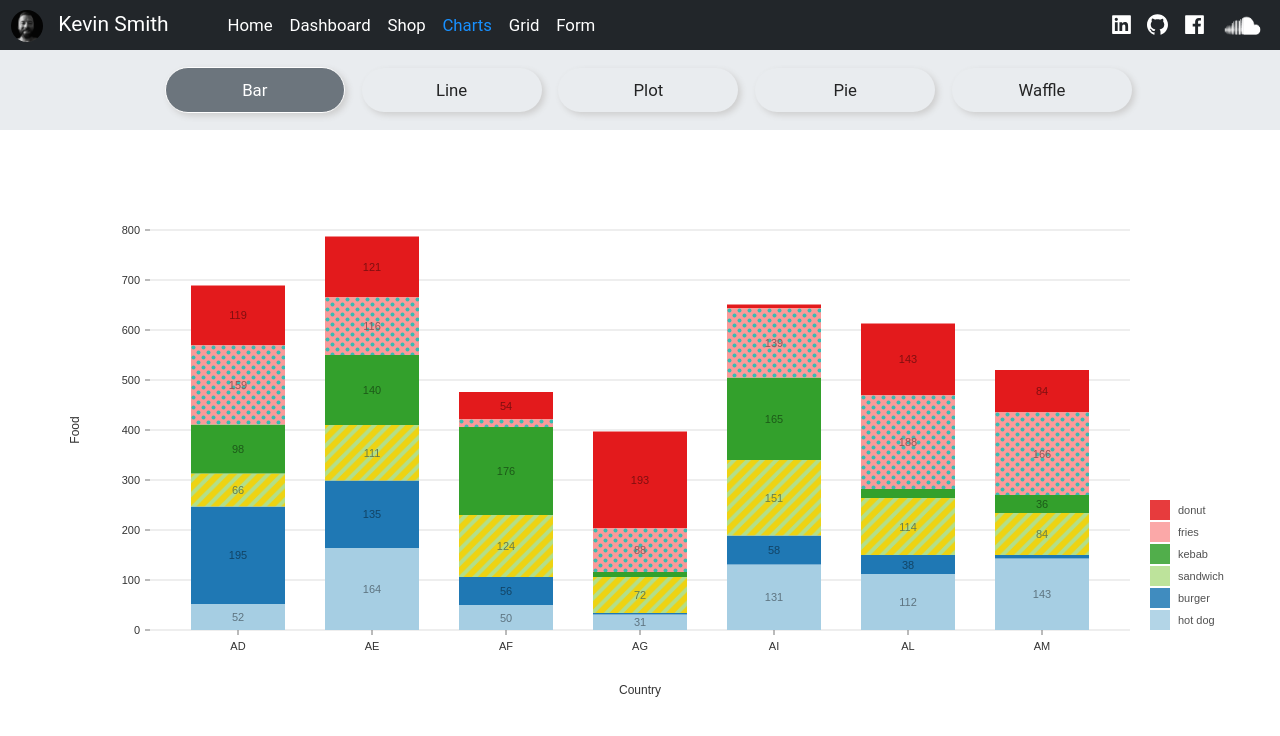
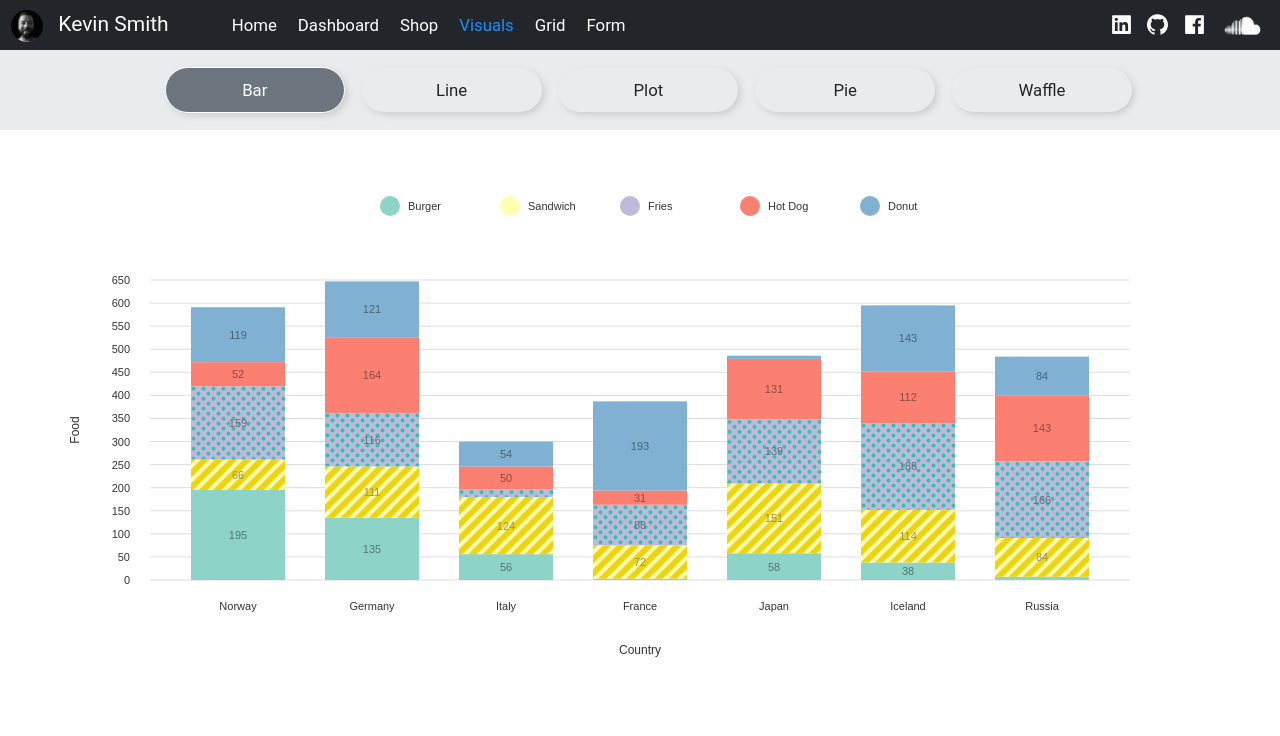
Before and after one commit to ksmith0813/portfolio, a React (Create React App) app: page /charts in a window 1280 px wide. Shown: the top 736 px of the page. Built offline with nearby package versions, Linux system fonts and the light colour scheme.

Commit message:
fixed up chart colors, margin, ticksize, legends to be more aligned

```diff
--- a/src/components/_siteWide/charts/nivoBar.jsx
+++ b/src/components/_siteWide/charts/nivoBar.jsx
@@ -4,14 +4,14 @@ import { ResponsiveBar } from '@nivo/bar'
 export const NivoBar = () => (
   <ResponsiveBar
     data={data}
-    keys={['hot dog', 'burger', 'sandwich', 'kebab', 'fries', 'donut']}
+    keys={['Burger', 'Sandwich', 'Fries', 'Hot Dog', 'Donut']}
     indexBy='country'
-    margin={{ top: 100, right: 150, bottom: 100, left: 150 }}
+    margin={{ top: 150, right: 150, bottom: 150, left: 150 }}
     padding={0.3}
     valueScale={{ type: 'linear' }}
     indexScale={{ type: 'band', round: true }}
     valueFormat={{ format: '', enabled: false }}
-    colors={{ scheme: 'paired' }}
+    colors={{ scheme: 'set3' }}
     defs={[
       {
         id: 'dots',
@@ -35,13 +35,13 @@ export const NivoBar = () => (
     fill={[
       {
         match: {
-          id: 'fries',
+          id: 'Fries',
         },
         id: 'dots',
       },
       {
         match: {
-          id: 'sandwich',
+          id: 'Sandwich',
         },
         id: 'lines',
       },
@@ -50,16 +50,16 @@ export const NivoBar = () => (
     axisTop={null}
     axisRight={null}
     axisBottom={{
-      tickSize: 5,
-      tickPadding: 5,
+      tickSize: 0,
+      tickPadding: 20,
       tickRotation: 0,
       legend: 'Country',
       legendPosition: 'middle',
-      legendOffset: 60,
+      legendOffset: 70,
     }}
     axisLeft={{
-      tickSize: 5,
-      tickPadding: 5,
+      tickSize: 0,
+      tickPadding: 20,
       tickRotation: 0,
       legend: 'Food',
       legendPosition: 'middle',
@@ -71,17 +71,17 @@ export const NivoBar = () => (
     legends={[
       {
         dataFrom: 'keys',
-        anchor: 'bottom-right',
-        direction: 'column',
+        anchor: 'top',
+        direction: 'row',
         justify: false,
-        translateX: 120,
-        translateY: 0,
-        itemsSpacing: 2,
+        translateX: 30,
+        translateY: -80,
         itemWidth: 100,
-        itemHeight: 20,
+        itemHeight: 12,
+        itemsSpacing: 20,
         itemDirection: 'left-to-right',
-        itemOpacity: 0.85,
         symbolSize: 20,
+        symbolShape: 'circle',
         effects: [
           {
             on: 'hover',
@@ -97,108 +97,94 @@ export const NivoBar = () => (
 
 const data = [
   {
-    country: 'AD',
-    'hot dog': 52,
+    country: 'Norway',
+    'Hot Dog': 52,
     'hot dogColor': 'hsl(105, 70%, 50%)',
-    burger: 195,
-    burgerColor: 'hsl(66, 70%, 50%)',
-    sandwich: 66,
-    sandwichColor: 'hsl(14, 70%, 50%)',
-    kebab: 98,
-    kebabColor: 'hsl(314, 70%, 50%)',
-    fries: 159,
-    friesColor: 'hsl(318, 70%, 50%)',
-    donut: 119,
-    donutColor: 'hsl(344, 70%, 50%)',
+    Burger: 195,
+    BurgerColor: 'hsl(66, 70%, 50%)',
+    Sandwich: 66,
+    SandwichColor: 'hsl(14, 70%, 50%)',
+    Fries: 159,
+    FriesColor: 'hsl(318, 70%, 50%)',
+    Donut: 119,
+    DonutColor: 'hsl(344, 70%, 50%)',
   },
   {
-    country: 'AE',
-    'hot dog': 164,
-    'hot dogColor': 'hsl(335, 70%, 50%)',
-    burger: 135,
-    burgerColor: 'hsl(181, 70%, 50%)',
-    sandwich: 111,
-    sandwichColor: 'hsl(247, 70%, 50%)',
-    kebab: 140,
-    kebabColor: 'hsl(115, 70%, 50%)',
-    fries: 116,
-    friesColor: 'hsl(284, 70%, 50%)',
-    donut: 121,
-    donutColor: 'hsl(276, 70%, 50%)',
+    country: 'Germany',
+    'Hot Dog': 164,
+    'Hot DogColor': 'hsl(335, 70%, 50%)',
+    Burger: 135,
+    BurgerColor: 'hsl(181, 70%, 50%)',
+    Sandwich: 111,
+    SandwichColor: 'hsl(247, 70%, 50%)',
+    Fries: 116,
+    FriesColor: 'hsl(284, 70%, 50%)',
+    Donut: 121,
+    DonutColor: 'hsl(276, 70%, 50%)',
   },
   {
-    country: 'AF',
-    'hot dog': 50,
-    'hot dogColor': 'hsl(122, 70%, 50%)',
-    burger: 56,
-    burgerColor: 'hsl(3, 70%, 50%)',
-    sandwich: 124,
-    sandwichColor: 'hsl(31, 70%, 50%)',
-    kebab: 176,
-    kebabColor: 'hsl(172, 70%, 50%)',
-    fries: 16,
-    friesColor: 'hsl(258, 70%, 50%)',
-    donut: 54,
-    donutColor: 'hsl(313, 70%, 50%)',
+    country: 'Italy',
+    'Hot Dog': 50,
+    'Hot DogColor': 'hsl(122, 70%, 50%)',
+    Burger: 56,
+    BurgerColor: 'hsl(3, 70%, 50%)',
+    Sandwich: 124,
+    SandwichColor: 'hsl(31, 70%, 50%)',
+    Fries: 16,
+    FriesColor: 'hsl(258, 70%, 50%)',
+    Donut: 54,
+    DonutColor: 'hsl(313, 70%, 50%)',
   },
   {
-    country: 'AG',
-    'hot dog': 31,
-    'hot dogColor': 'hsl(187, 70%, 50%)',
-    burger: 3,
-    burgerColor: 'hsl(261, 70%, 50%)',
-    sandwich: 72,
-    sandwichColor: 'hsl(149, 70%, 50%)',
-    kebab: 10,
-    kebabColor: 'hsl(37, 70%, 50%)',
-    fries: 88,
-    friesColor: 'hsl(18, 70%, 50%)',
-    donut: 193,
-    donutColor: 'hsl(258, 70%, 50%)',
+    country: 'France',
+    'Hot Dog': 31,
+    'Hot DogColor': 'hsl(187, 70%, 50%)',
+    Burger: 3,
+    BurgerColor: 'hsl(261, 70%, 50%)',
+    Sandwich: 72,
+    SandwichColor: 'hsl(149, 70%, 50%)',
+    Fries: 88,
+    FriesColor: 'hsl(18, 70%, 50%)',
+    Donut: 193,
+    DonutColor: 'hsl(258, 70%, 50%)',
   },
   {
-    country: 'AI',
-    'hot dog': 131,
-    'hot dogColor': 'hsl(252, 70%, 50%)',
-    burger: 58,
-    burgerColor: 'hsl(149, 70%, 50%)',
-    sandwich: 151,
-    sandwichColor: 'hsl(113, 70%, 50%)',
-    kebab: 165,
-    kebabColor: 'hsl(289, 70%, 50%)',
-    fries: 139,
-    friesColor: 'hsl(24, 70%, 50%)',
-    donut: 7,
-    donutColor: 'hsl(58, 70%, 50%)',
+    country: 'Japan',
+    'Hot Dog': 131,
+    'Hot DogColor': 'hsl(252, 70%, 50%)',
+    Burger: 58,
+    BurgerColor: 'hsl(149, 70%, 50%)',
+    Sandwich: 151,
+    SandwichColor: 'hsl(113, 70%, 50%)',
+    Fries: 139,
+    FriesColor: 'hsl(24, 70%, 50%)',
+    Donut: 7,
+    DonutColor: 'hsl(58, 70%, 50%)',
   },
   {
-    country: 'AL',
-    'hot dog': 112,
-    'hot dogColor': 'hsl(47, 70%, 50%)',
-    burger: 38,
-    burgerColor: 'hsl(330, 70%, 50%)',
-    sandwich: 114,
-    sandwichColor: 'hsl(56, 70%, 50%)',
-    kebab: 18,
-    kebabColor: 'hsl(109, 70%, 50%)',
-    fries: 188,
-    friesColor: 'hsl(88, 70%, 50%)',
-    donut: 143,
-    donutColor: 'hsl(331, 70%, 50%)',
+    country: 'Iceland',
+    'Hot Dog': 112,
+    'Hot DogColor': 'hsl(47, 70%, 50%)',
+    Burger: 38,
+    BurgerColor: 'hsl(330, 70%, 50%)',
+    Sandwich: 114,
+    SandwichColor: 'hsl(56, 70%, 50%)',
+    Fries: 188,
+    FriesColor: 'hsl(88, 70%, 50%)',
+    Donut: 143,
+    DonutColor: 'hsl(331, 70%, 50%)',
   },
   {
-    country: 'AM',
-    'hot dog': 143,
-    'hot dogColor': 'hsl(350, 70%, 50%)',
-    burger: 7,
-    burgerColor: 'hsl(325, 70%, 50%)',
-    sandwich: 84,
-    sandwichColor: 'hsl(239, 70%, 50%)',
-    kebab: 36,
-    kebabColor: 'hsl(39, 70%, 50%)',
-    fries: 166,
-    friesColor: 'hsl(322, 70%, 50%)',
-    donut: 84,
-    donutColor: 'hsl(57, 70%, 50%)',
+    country: 'Russia',
+    'Hot Dog': 143,
+    'Hot DogColor': 'hsl(350, 70%, 50%)',
+    Burger: 7,
+    BurgerColor: 'hsl(325, 70%, 50%)',
+    Sandwich: 84,
+    SandwichColor: 'hsl(239, 70%, 50%)',
+    Fries: 166,
+    FriesColor: 'hsl(322, 70%, 50%)',
+    Donut: 84,
+    DonutColor: 'hsl(57, 70%, 50%)',
   },
 ]
--- a/src/components/_siteWide/charts/nivoPlot.jsx
+++ b/src/components/_siteWide/charts/nivoPlot.jsx
@@ -4,7 +4,7 @@ import { ResponsiveScatterPlot } from '@nivo/scatterplot'
 export const NivoPlot = () => (
   <ResponsiveScatterPlot
     data={data}
-    margin={{ top: 100, right: 150, bottom: 100, left: 150 }}
+    margin={{ top: 150, right: 150, bottom: 150, left: 150 }}
     xScale={{ type: 'linear', min: 0, max: 'auto' }}
     xFormat={(e) => {
       return e + ' kg'
@@ -36,16 +36,16 @@ export const NivoPlot = () => (
     }}
     legends={[
       {
-        anchor: 'bottom-right',
-        direction: 'column',
+        anchor: 'top',
+        direction: 'row',
         justify: false,
-        translateX: 130,
-        translateY: 0,
+        translateX: 30,
+        translateY: -80,
         itemWidth: 100,
         itemHeight: 12,
-        itemsSpacing: 5,
+        itemsSpacing: 10,
         itemDirection: 'left-to-right',
-        symbolSize: 12,
+        symbolSize: 20,
         symbolShape: 'circle',
         effects: [
           {
@@ -62,7 +62,7 @@ export const NivoPlot = () => (
 
 const data = [
   {
-    id: 'Group A',
+    id: 'Dogs',
     data: [
       {
         x: 71,
@@ -267,7 +267,7 @@ const data = [
     ],
   },
   {
-    id: 'Group B',
+    id: 'Cats',
     data: [
       {
         x: 98,
@@ -472,7 +472,7 @@ const data = [
     ],
   },
   {
-    id: 'Group C',
+    id: 'Birds',
     data: [
       {
         x: 23,
@@ -677,7 +677,7 @@ const data = [
     ],
   },
   {
-    id: 'Group D',
+    id: 'Fish',
     data: [
       {
         x: 40,
@@ -882,7 +882,7 @@ const data = [
     ],
   },
   {
-    id: 'Group E',
+    id: 'Reptiles',
     data: [
       {
         x: 30,
--- a/src/components/_siteWide/charts/nivoWaffle.jsx
+++ b/src/components/_siteWide/charts/nivoWaffle.jsx
@@ -7,8 +7,8 @@ export const NivoWaffle = () => (
     total={100}
     rows={18}
     columns={14}
-    margin={{ top: 130, right: 100, bottom: 100, left: 100 }}
-    colors={{ scheme: 'paired' }}
+    margin={{ top: 120, right: 150, bottom: 150, left: 150 }}
+    colors={{ scheme: 'set3' }}
     borderColor={{ from: 'color', modifiers: [['darker', 0.3]] }}
     animate
     motionStiffness={90}
@@ -20,13 +20,14 @@ export const NivoWaffle = () => (
         justify: false,
         translateX: 30,
         translateY: -50,
-        itemsSpacing: 0,
+        itemsSpacing: 10,
         itemWidth: 100,
-        itemHeight: 0,
+        itemHeight: 12,
         itemDirection: 'left-to-right',
         itemOpacity: 1,
         itemTextColor: '#777',
         symbolSize: 20,
+        symbolShape: 'circle',
         effects: [
           {
             on: 'hover',
@@ -43,18 +44,28 @@ export const NivoWaffle = () => (
 
 const data = [
   {
-    id: 'Birds',
-    label: 'Birds',
-    value: 15,
-  },
-  {
     id: 'Dogs',
     label: 'Dogs',
-    value: 60,
+    value: 40,
   },
   {
     id: 'Cats',
     label: 'Cats',
     value: 25,
   },
+  {
+    id: 'Birds',
+    label: 'Birds',
+    value: 10,
+  },
+  {
+    id: 'Fish',
+    label: 'Fish',
+    value: 15,
+  },
+  {
+    id: 'Reptiles',
+    label: 'Reptiles',
+    value: 10,
+  },
 ]
--- a/src/components/navigation/navigation.jsx
+++ b/src/components/navigation/navigation.jsx
@@ -57,7 +57,7 @@ export const Navigation = () => {
           <SiteLink page='home' title='Home' />
           <SiteLink page='dashboard' title='Dashboard' />
           <SiteLink page='shop' title='Shop' />
-          <SiteLink page='charts' title='Charts' />
+          <SiteLink page='charts' title='Visuals' />
           <SiteLink page='grid' title='Grid' />
           <SiteLink page='form' title='Form' />
         </div>
--- a/src/index.scss
+++ b/src/index.scss
@@ -60,7 +60,7 @@ body {
   height: calc(100vh - 50px);
 }
 .site-link {
-  margin-left: 1em;
+  margin-left: 1.25em;
   font-size: 0.8em;
   color: #ffffff;
     &.active {
@@ -162,17 +162,6 @@ body {
   text-align: center !important;
 }
 
-@media screen and (min-height: 900px) {
-}
-@media screen and (max-height: 900px) {
-}
-
-@media only screen and (max-width: 1024px) {
-}
-
-@media only screen and (max-width: 1400px) {
-}
-
 @media only screen and (max-width: 1440px) {
   body {
     font-size: 10px;
@@ -184,9 +173,3 @@ body {
     font-size: 11px;
   }
 }
-
-@media only screen and (min-width: 1900px) {
-}
-
-@media only screen and (min-width: 2500px) {
-}
```
Also changed, not shown: src/components/_siteWide/charts/nivoLine.jsx (+69 -111 lines), src/components/_siteWide/charts/nivoPie.jsx (+43 -73 lines).
